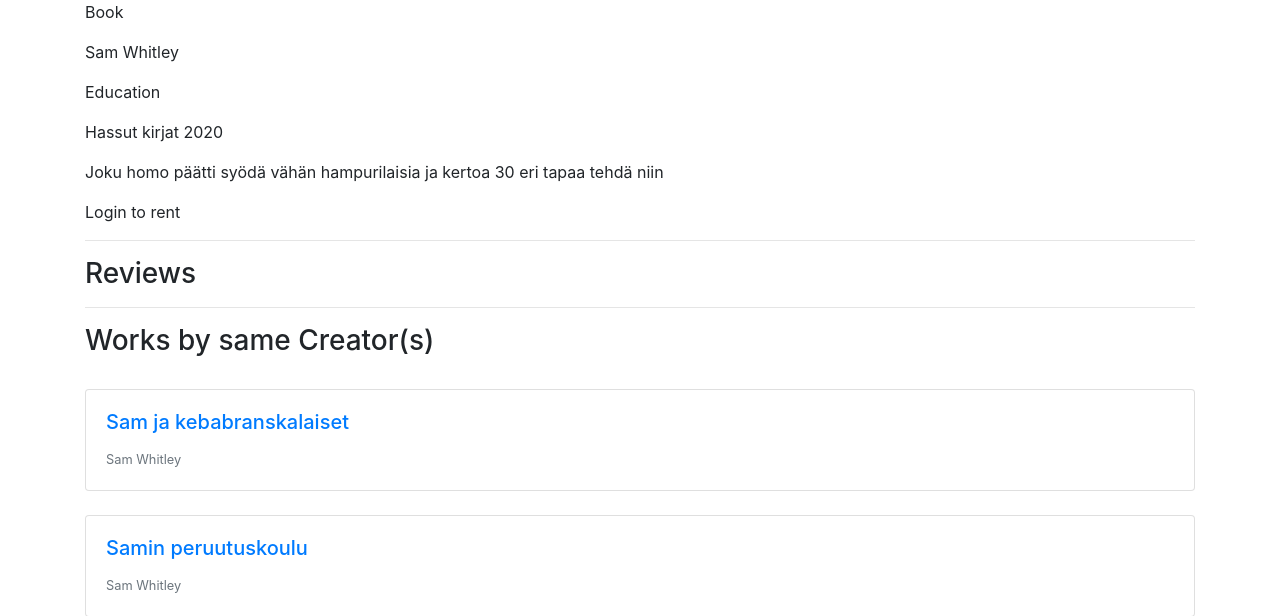
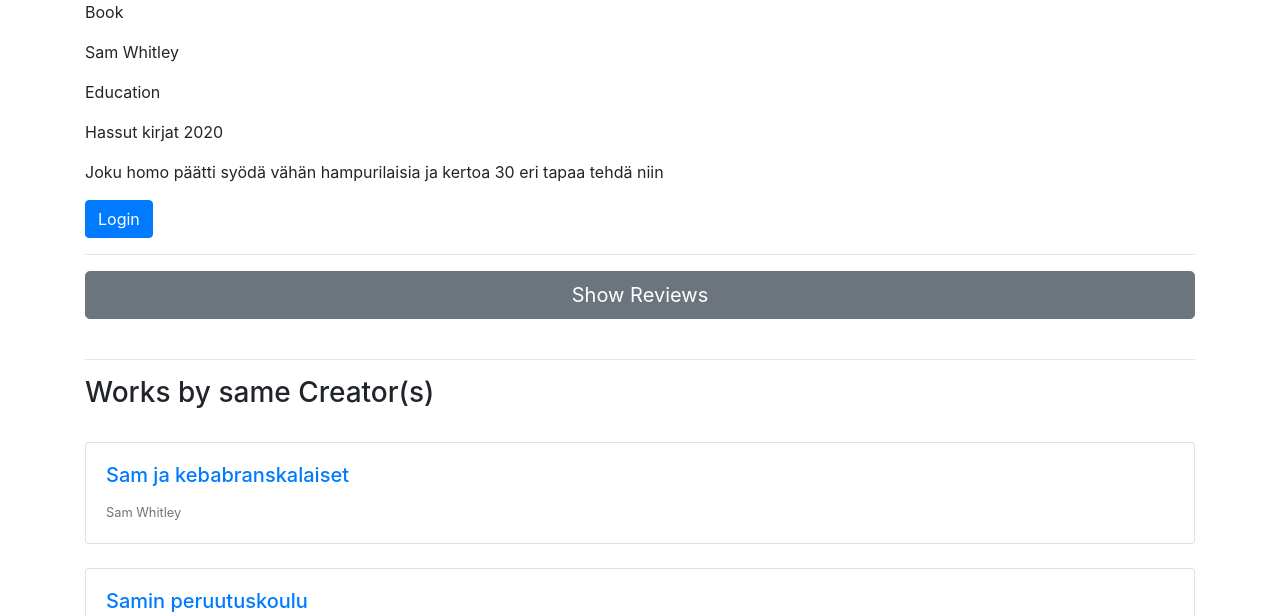
Before and after one commit to hamk-webdev-intip19x6/os_project, a Django app: page /work/4/ in a window 1280 px wide. Shown: the part 161-777 px from the top of the page. Run offline with Django 3.2, Linux system fonts and the light colour scheme; data comes from the database, SQL or seed files in the repository; both versions use the stored data as it was after the commit; some libraries are stand-ins or nearby versions.

Commit message:
Toggle reviews

```diff
--- a/mysite/rental_system/templates/rental_system/account.html
+++ b/mysite/rental_system/templates/rental_system/account.html
@@ -14,6 +14,7 @@
             <a href="/password">Change password</a>
             <hr>
             <h4>Extras</h4>
+            <a href="{% url 'reviews' %}"
             <div class="custom-control custom-switch">
                 <input type="checkbox" class="custom-control-input" id="DarkTheme">
                 <label class="custom-control-label" for="DarkTheme">Dark Theme</label>
--- a/mysite/rental_system/templates/rental_system/work.html
+++ b/mysite/rental_system/templates/rental_system/work.html
@@ -21,11 +21,15 @@
     <td><button class="btn btn-secondary" disabled>Rented</button></td>
     {% endif %}
     {% else %}
-    <p>Login to rent</p>
+    <a class="btn btn-primary" href="{% url 'login' %}">Login</a>
     {% endif %}
     {% if other_works %}
     <hr>
-    <h3>Reviews</h3>
+    <div>
+        <div>
+        <button id="toggle_reviews" class="btn btn-secondary btn-lg btn-block">Show Reviews</button>
+        <br>
+        </div>
         {% if user.is_authenticated %}
         {% if not commented %}
         <form method="post">
@@ -37,6 +41,7 @@
         <p>You can edit your reviews <a href="{% url 'reviews' %}">here</a></p>
         {% endif %}
         {% endif %}
+        <div id="ratings" style="display: none;">
             {% if ratings %}
             {% for rating in ratings %}
             {% if rating.visible %}
@@ -50,6 +55,8 @@
             {% endif %}
             {% endfor %}
             {% endif %}
+        </div>
+    </div>
     <hr>
     <h3>Works by same Creator(s)</h3>
     <br>
@@ -68,4 +75,14 @@
 </div>
 
 <script src="{% static 'darkmode.js' %}"></script>
+<script>
+    $("#toggle_reviews").click(function() {
+        $("#ratings").toggle();
+        if ($(this).text() == "Show Reviews") {
+            $(this).html("Hide Reviews");
+        } else {
+            $(this).html("Show Reviews");
+        }
+    });
+</script>
 {% endblock %}
--- a/mysite/templates/base.html
+++ b/mysite/templates/base.html
@@ -8,6 +8,15 @@
 	<!-- Bootstrap CSS -->
 	<link rel="stylesheet" href="https://stackpath.bootstrapcdn.com/bootstrap/4.4.1/css/bootstrap.min.css"
 		integrity="sha384-Vkoo8x4CGsO3+Hhxv8T/Q5PaXtkKtu6ug5TOeNV6gBiFeWPGFN9MuhOf23Q9Ifjh" crossorigin="anonymous">
+	<script src="https://code.jquery.com/jquery-3.4.1.slim.min.js"
+		integrity="sha384-J6qa4849blE2+poT4WnyKhv5vZF5SrPo0iEjwBvKU7imGFAV0wwj1yYfoRSJoZ+n"
+		crossorigin="anonymous"></script>
+	<script src="https://cdn.jsdelivr.net/npm/popper.js@1.16.0/dist/umd/popper.min.js"
+		integrity="sha384-Q6E9RHvbIyZFJoft+2mJbHaEWldlvI9IOYy5n3zV9zzTtmI3UksdQRVvoxMfooAo"
+		crossorigin="anonymous"></script>
+	<script src="https://stackpath.bootstrapcdn.com/bootstrap/4.4.1/js/bootstrap.min.js"
+		integrity="sha384-wfSDF2E50Y2D1uUdj0O3uMBJnjuUD4Ih7YwaYd1iqfktj0Uod8GCExl3Og8ifwB6"
+		crossorigin="anonymous"></script>
 	<title>Rental System</title>
 	<style>
 		@media only screen and (max-width: 720px) {
@@ -54,15 +63,6 @@
 	</div>
 	<!-- Optional JavaScript -->
 	<!-- jQuery first, then Popper.js, then Bootstrap JS -->
-	<script src="https://code.jquery.com/jquery-3.4.1.slim.min.js"
-		integrity="sha384-J6qa4849blE2+poT4WnyKhv5vZF5SrPo0iEjwBvKU7imGFAV0wwj1yYfoRSJoZ+n"
-		crossorigin="anonymous"></script>
-	<script src="https://cdn.jsdelivr.net/npm/popper.js@1.16.0/dist/umd/popper.min.js"
-		integrity="sha384-Q6E9RHvbIyZFJoft+2mJbHaEWldlvI9IOYy5n3zV9zzTtmI3UksdQRVvoxMfooAo"
-		crossorigin="anonymous"></script>
-	<script src="https://stackpath.bootstrapcdn.com/bootstrap/4.4.1/js/bootstrap.min.js"
-		integrity="sha384-wfSDF2E50Y2D1uUdj0O3uMBJnjuUD4Ih7YwaYd1iqfktj0Uod8GCExl3Og8ifwB6"
-		crossorigin="anonymous"></script>
 </body>
 
 </html>
```
Also changed, not shown: mysite/db.sqlite3. Lines whose indentation alone changed are shown as unchanged.
